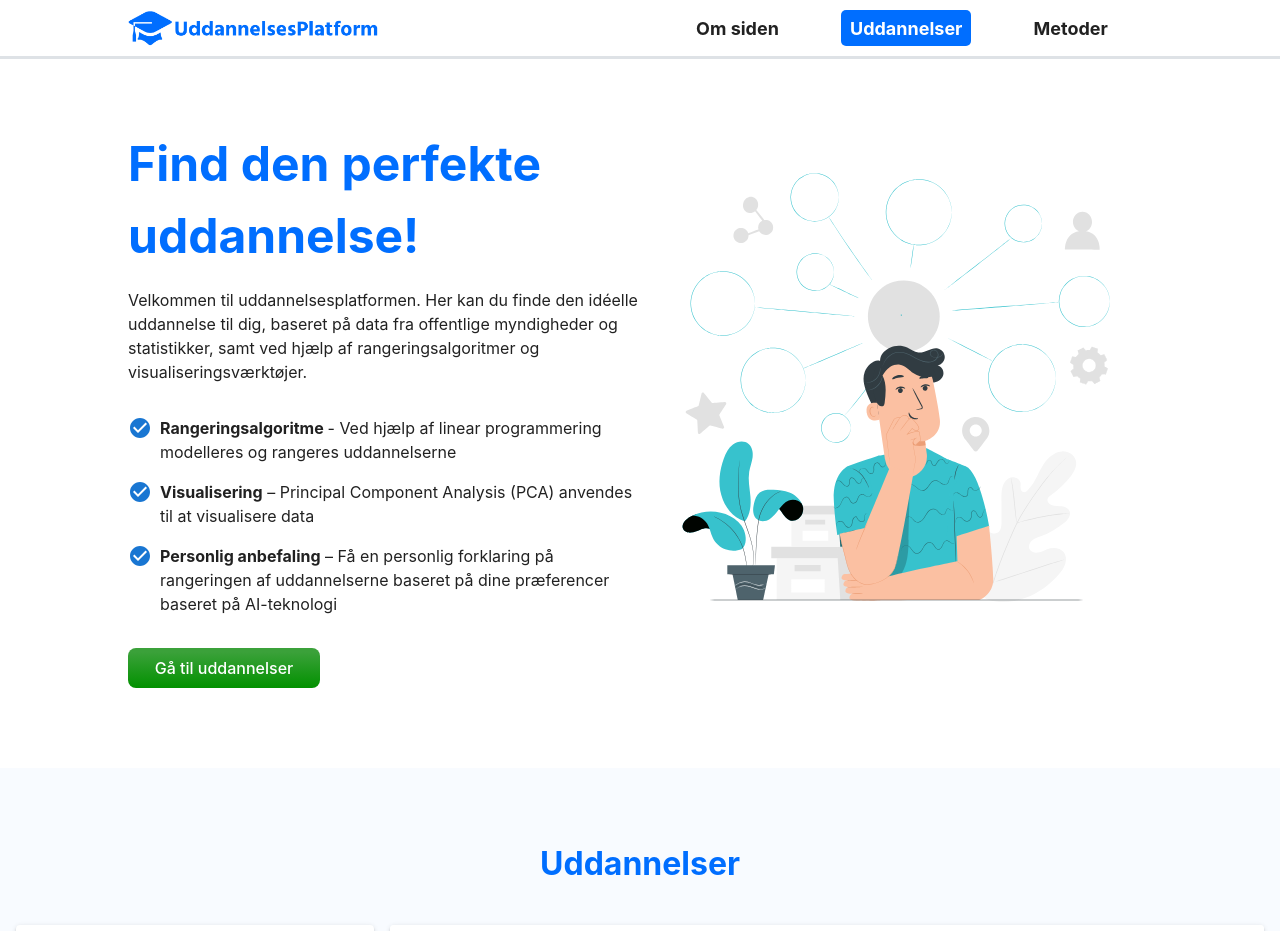
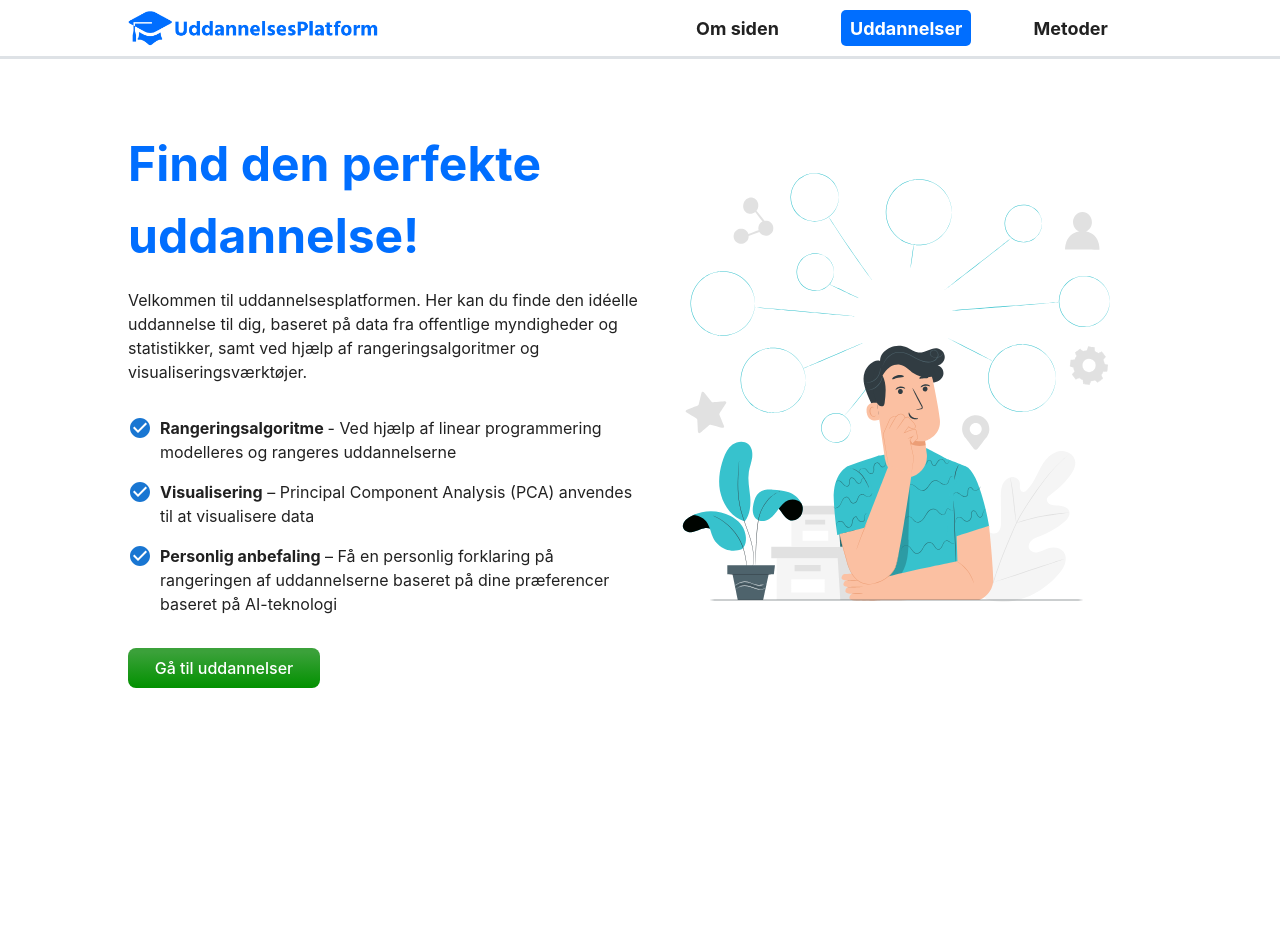
Before and after one commit to P2-API/Education-Platform, a React (Vite) app: page / in a window 1280 px wide. Shown: the top 931 px of the page. After the commit the page ends 800 px from the top, so only its background shows below. Built offline with nearby package versions, Linux system fonts and the light colour scheme.

Commit message:
Fix push

```diff
--- a/Frontend/pages/Homepage.tsx
+++ b/Frontend/pages/Homepage.tsx
@@ -1,4 +1,3 @@
-import TableSection from "./TableSection";
 import HeroSection from "./HeroSection";
 import BasicModal from "./QuizSection";
 
@@ -15,7 +14,6 @@ const Homepage = () => {
     <>
       <HeroSection tableRef={tableRef} />
       <BasicModal isModalOpen={isModalOpen} setIsModalOpen={setIsModalOpen} />
-      <TableSection tableRef={tableRef} setIsModalOpen={setIsModalOpen} />
     </>
   );
 };
```
Also changed, not shown: 1 other file (tests, documents, lock files or other folders).
